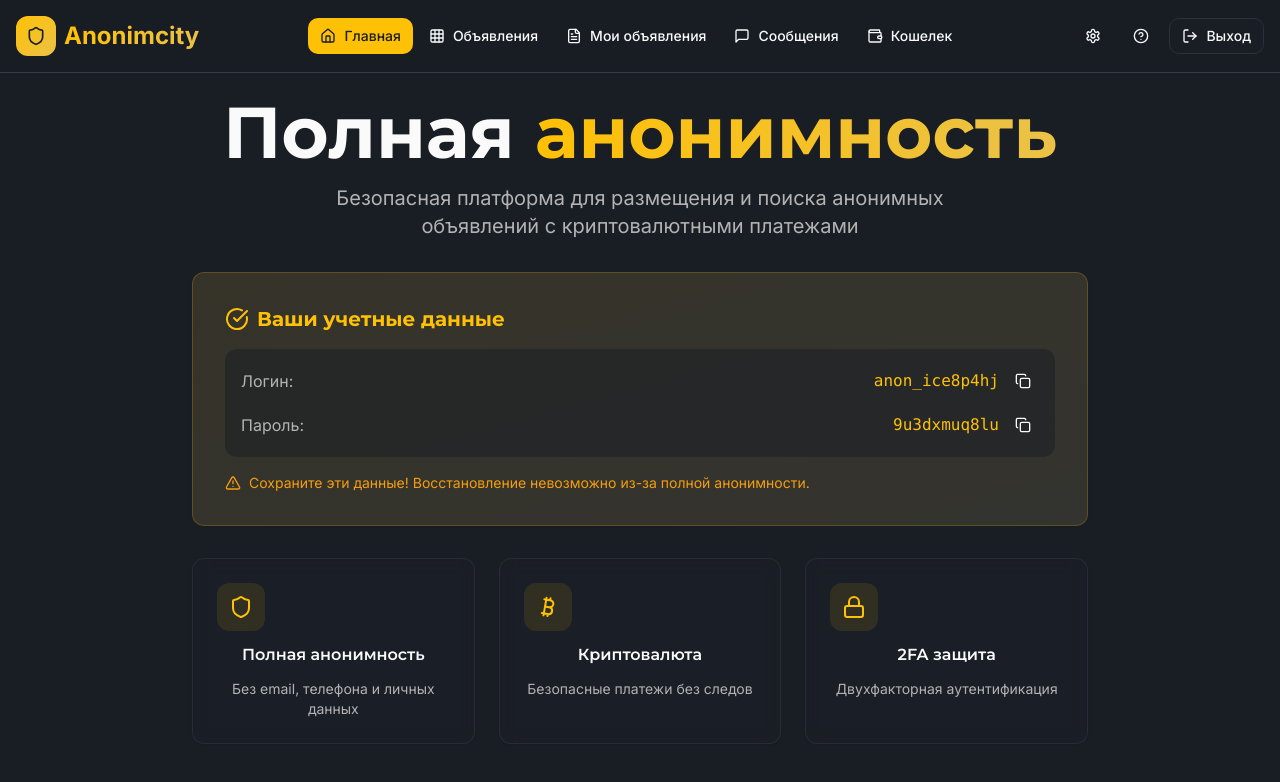
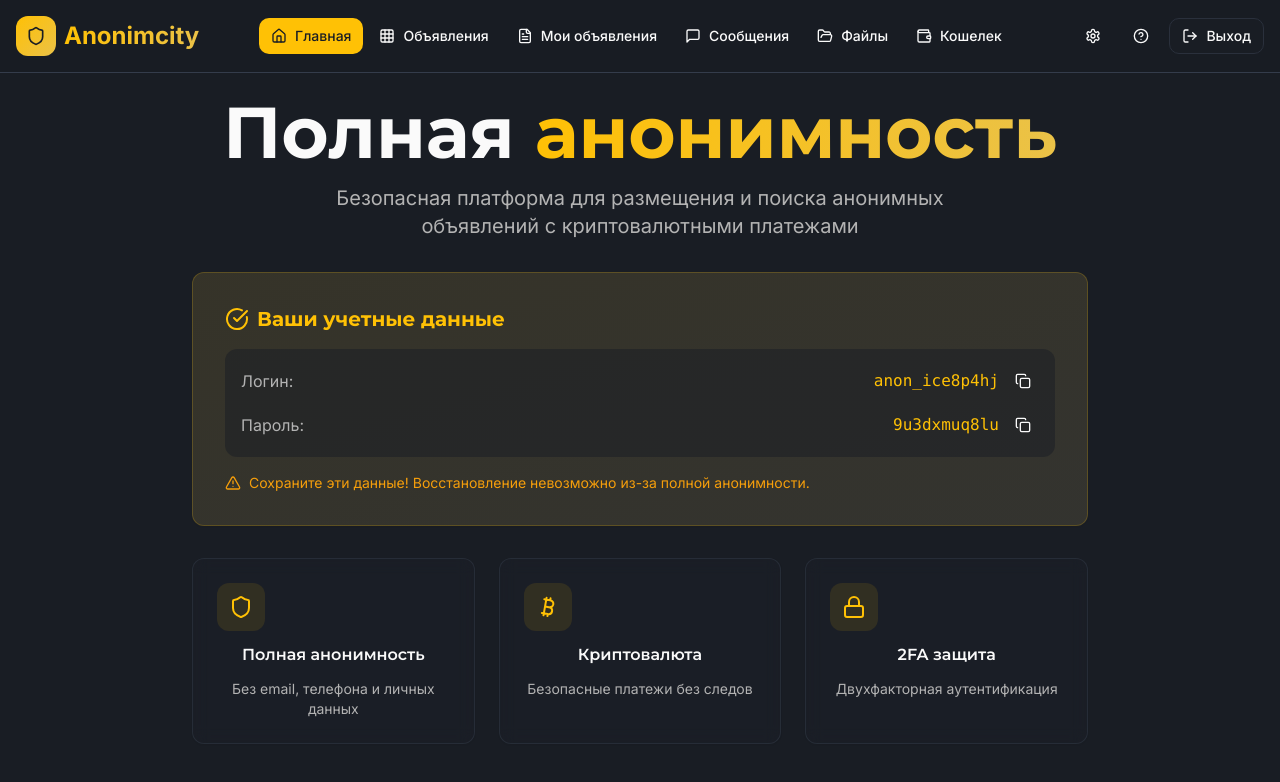
Before and after one commit to pr-poehali-dev/anonimcity-platform, a React (Vite) app: page / in a window 1280 px wide. Both pictures are taken after a click on the button "Получить доступ". Shown: the top 782 px of the page. Built offline with nearby package versions, Linux system fonts and the light colour scheme.

Commit message:
Добавить файлы в проект

```diff
--- a/src/components/Navigation.tsx
+++ b/src/components/Navigation.tsx
@@ -8,7 +8,7 @@ import Icon from '@/components/ui/icon';
 interface NavigationProps {
   isAuthenticated: boolean;
   currentPage: string;
-  setCurrentPage: (page: 'home' | 'listings' | 'my-listings' | 'messages' | 'profile' | 'wallet' | 'support' | 'settings') => void;
+  setCurrentPage: (page: 'home' | 'listings' | 'my-listings' | 'messages' | 'files' | 'profile' | 'wallet' | 'support' | 'settings') => void;
   onLogin: () => void;
   onExistingLogin: (login: string, password: string) => void;
   onLogout: () => void;
@@ -52,6 +52,7 @@ export default function Navigation({
                 { icon: 'Grid', label: 'Объявления', page: 'listings' },
                 { icon: 'FileText', label: 'Мои объявления', page: 'my-listings' },
                 { icon: 'MessageSquare', label: 'Сообщения', page: 'messages' },
+                { icon: 'FolderOpen', label: 'Файлы', page: 'files' },
                 { icon: 'Wallet', label: 'Кошелек', page: 'wallet' }
               ].map((item) => (
                 <Button
--- a/src/components/UserPages.tsx
+++ b/src/components/UserPages.tsx
@@ -10,7 +10,7 @@ import { Switch } from '@/components/ui/switch';
 import Icon from '@/components/ui/icon';
 
 interface UserPagesProps {
-  page: 'my-listings' | 'messages' | 'profile' | 'wallet' | 'support' | 'settings';
+  page: 'my-listings' | 'messages' | 'files' | 'profile' | 'wallet' | 'support' | 'settings';
   generatedCredentials: { login: string; password: string } | null;
   twoFactorEnabled: boolean;
   setTwoFactorEnabled: (enabled: boolean) => void;
@@ -77,6 +77,29 @@ export default function UserPages({ page, generatedCredentials, twoFactorEnabled
             <div className="flex flex-col items-center gap-4 text-muted-foreground">
               <Icon name="MessageSquare" size={48} />
               <p>У вас пока нет сообщений</p>
+            </div>
+          </Card>
+        </div>
+      </div>
+    );
+  }
+
+  if (page === 'files') {
+    return (
+      <div className="min-h-screen pt-24 pb-12">
+        <div className="container mx-auto px-4">
+          <div className="flex justify-between items-center mb-8">
+            <h1 className="text-3xl font-bold">Файлы</h1>
+            <Button className="gap-2">
+              <Icon name="Upload" size={16} />
+              Загрузить файл
+            </Button>
+          </div>
+          <Card className="p-8 text-center">
+            <div className="flex flex-col items-center gap-4 text-muted-foreground">
+              <Icon name="FolderOpen" size={48} />
+              <p>У вас пока нет файлов</p>
+              <Button variant="outline">Загрузить первый файл</Button>
             </div>
           </Card>
         </div>
--- a/src/pages/Index.tsx
+++ b/src/pages/Index.tsx
@@ -54,7 +54,7 @@ const mockListings: Listing[] = [
 ];
 
 export default function Index() {
-  const [currentPage, setCurrentPage] = useState<'home' | 'listings' | 'my-listings' | 'messages' | 'profile' | 'wallet' | 'support' | 'settings'>('home');
+  const [currentPage, setCurrentPage] = useState<'home' | 'listings' | 'my-listings' | 'messages' | 'files' | 'profile' | 'wallet' | 'support' | 'settings'>('home');
   const [isAuthenticated, setIsAuthenticated] = useState(false);
   const [generatedCredentials, setGeneratedCredentials] = useState<{ login: string; password: string } | null>(null);
   const [twoFactorEnabled, setTwoFactorEnabled] = useState(false);
@@ -91,6 +91,7 @@ export default function Index() {
         return <ListingsPage listings={mockListings} />;
       case 'my-listings':
       case 'messages':
+      case 'files':
       case 'profile':
       case 'wallet':
       case 'support':
```
